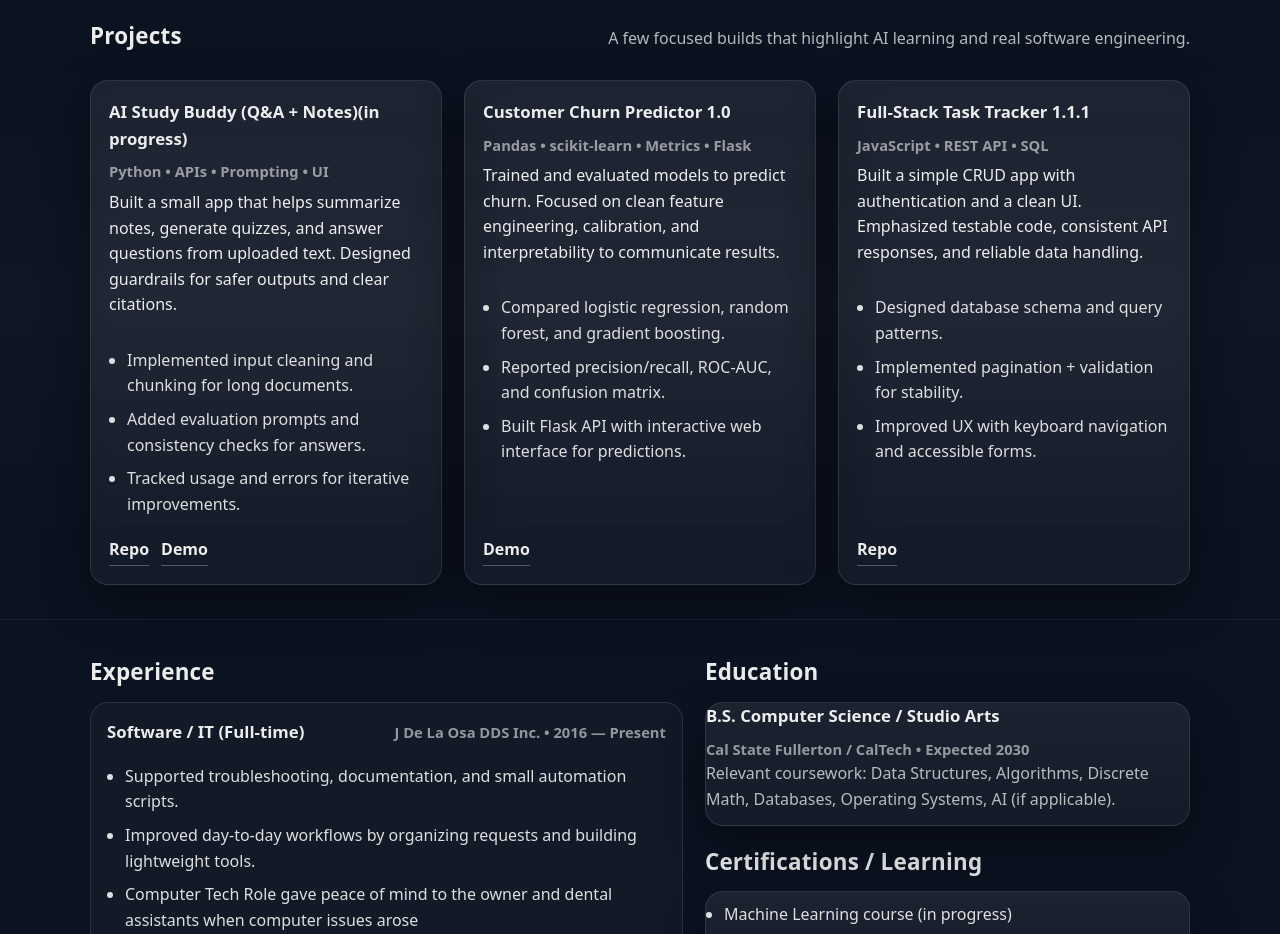
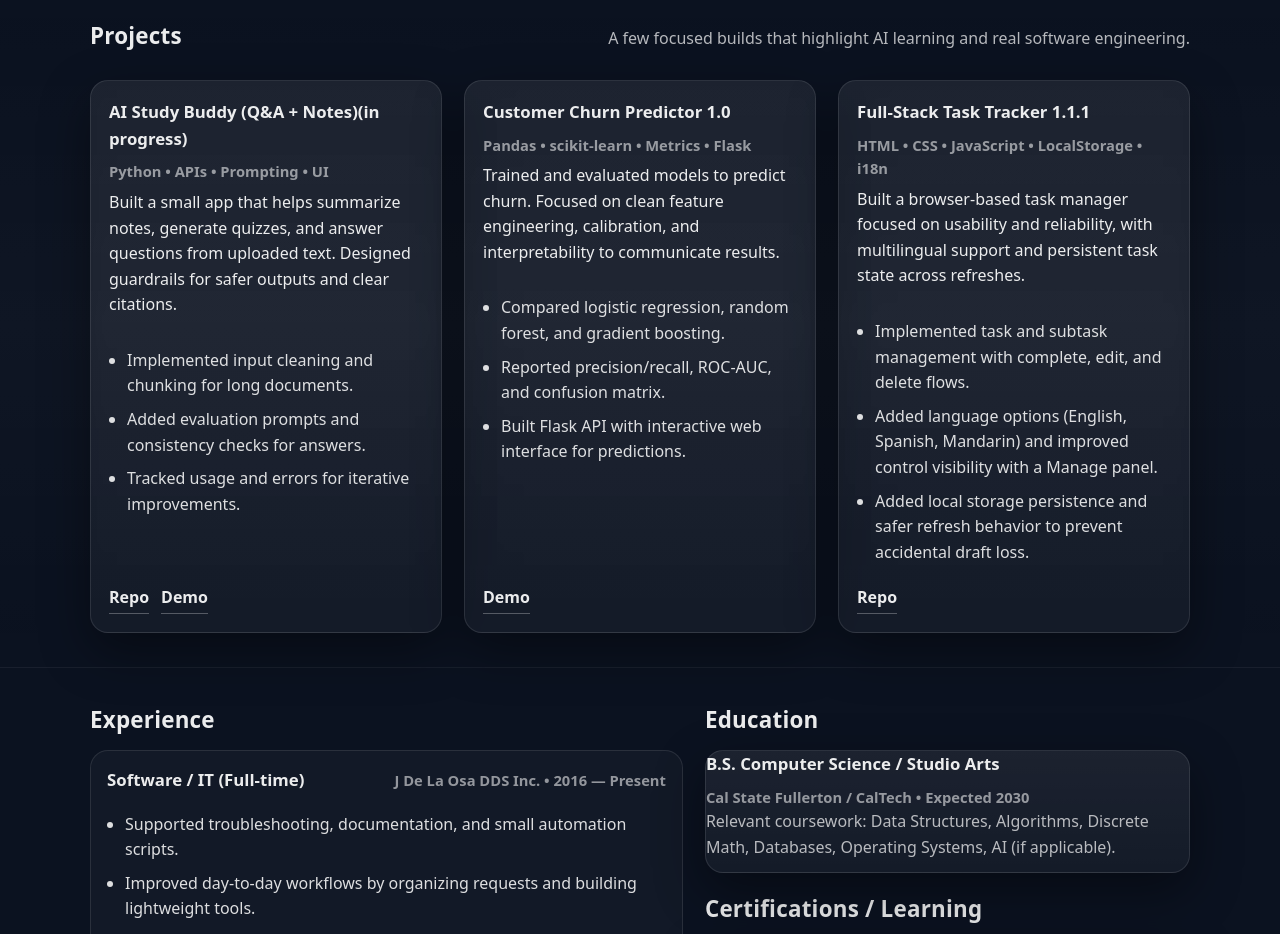
Before and after one commit to DiegoDevHQ/portfolio, a website: page index.html in a window 1280 px wide. Shown: the part 980-1914 px from the top of the page. Drawn offline with Linux system fonts and the light colour scheme.

Commit message:
Add files via upload

```diff
--- a/index.html
+++ b/index.html
@@ -176,16 +176,16 @@
             <article class="card project">
               <div class="card-top">
                 <h3>Full-Stack Task Tracker 1.1.1</h3>
-                <p class="meta">JavaScript • REST API • SQL</p>
+                <p class="meta">HTML • CSS • JavaScript • LocalStorage • i18n</p>
               </div>
               <p>
-                Built a simple CRUD app with authentication and a clean UI. Emphasized testable code, consistent API
-                responses, and reliable data handling.
+                Built a browser-based task manager focused on usability and reliability, with multilingual support and
+                persistent task state across refreshes.
               </p>
               <ul class="bullets">
-                <li>Designed database schema and query patterns.</li>
-                <li>Implemented pagination + validation for stability.</li>
-                <li>Improved UX with keyboard navigation and accessible forms.</li>
+                <li>Implemented task and subtask management with complete, edit, and delete flows.</li>
+                <li>Added language options (English, Spanish, Mandarin) and improved control visibility with a Manage panel.</li>
+                <li>Added local storage persistence and safer refresh behavior to prevent accidental draft loss.</li>
               </ul>
               <div class="links">
                 <a href="tasktracker.html" aria-label="Project repository link">Repo</a>
```
